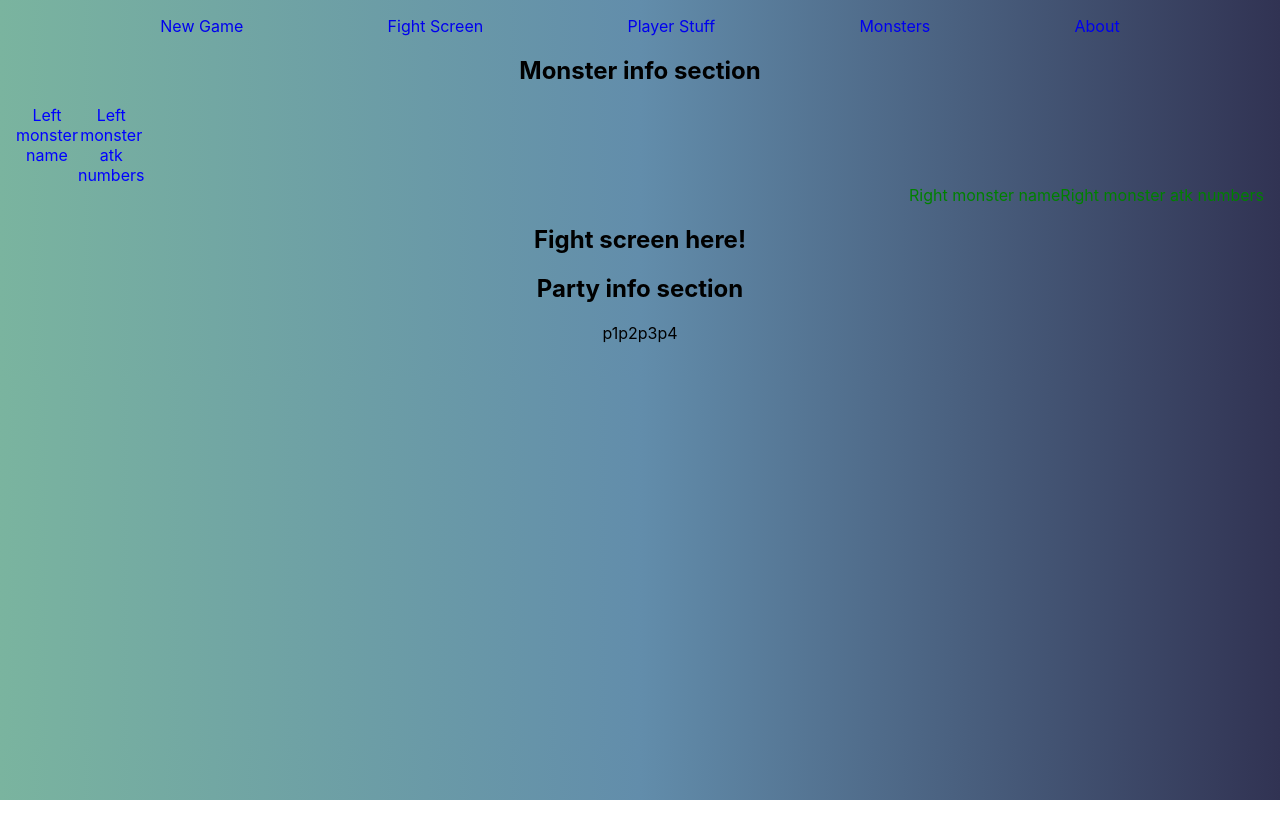
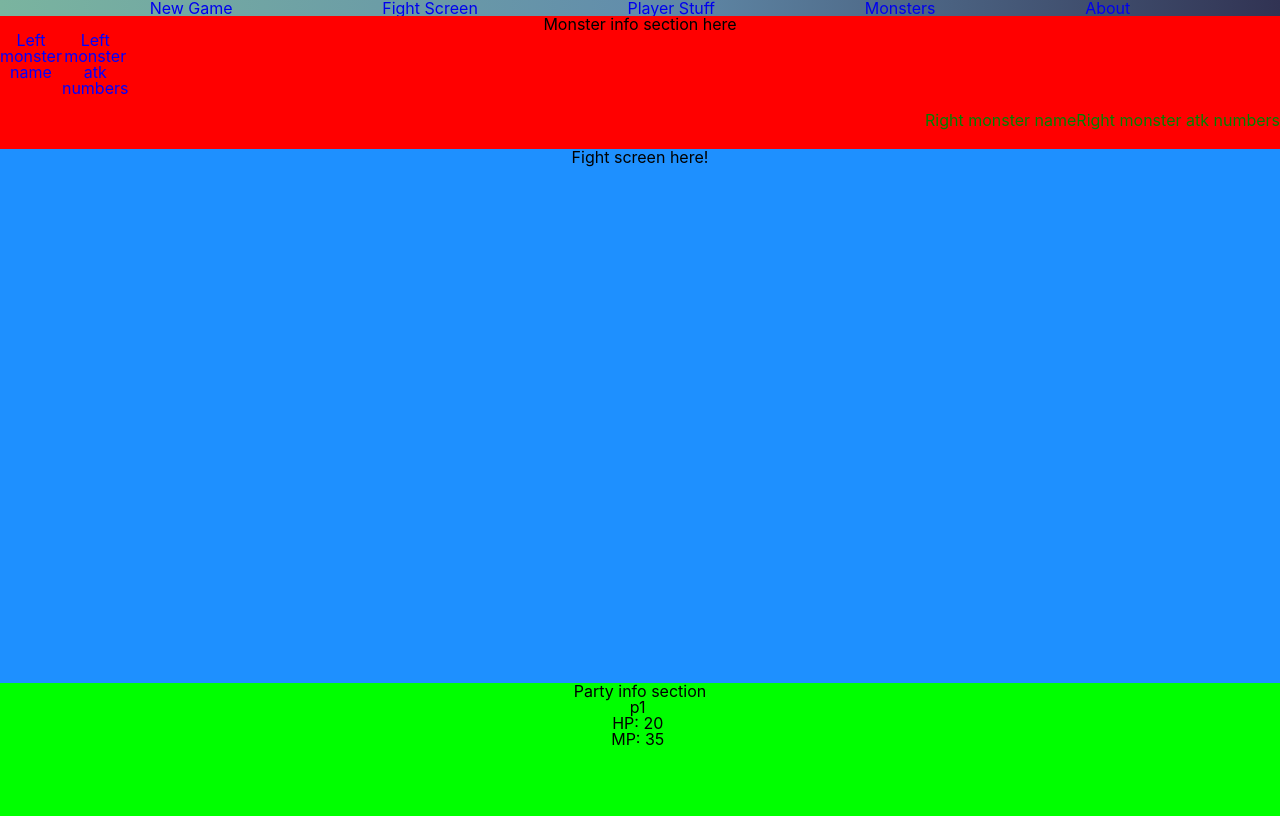
Before and after one commit to willashe/rpg-battle, a React (Create React App) app: page /battle in a window 1280 px wide. Built offline with nearby package versions, Linux system fonts and the light colour scheme.

Commit message:
minor css change for the battle screen

```diff
--- a/src/App.css
+++ b/src/App.css
@@ -1,13 +1,26 @@
+* {
+  box-sizing: border-box;
+}
+
 a:hover {
   color: red;
 }
 
 .App {
   text-align: center;
+  position: absolute;
+  top: 0;
+  bottom: 0;
+  left: 0;
+  right: 0;
 }
 
 .battle-container {
-  max-width: 100%;
+  height: 100%;
+  display: flex;
+  flex-direction: column;
+  top: 0;
+  align-items: stretch;
 }
 
 body {
@@ -43,7 +56,7 @@
 }
 
 .l-monster-dmg {
-  display: inline-block;
+  display: flex;
   color: blue;
 }
 
@@ -52,6 +65,15 @@
   color: blue;
 }
 
+.monster-info-section {
+  flex: 0 1 200px;
+  background-color: red;
+}
+
+.main-battle-section {
+  flex: 0 1 100%;
+  background-color: dodgerblue;
+}
 .main-party-menu {
   display: inline-block;
 }
@@ -62,7 +84,12 @@
 }
 
 .player-info-section {
-  align-self: flex-end;
+  background-color: lime;
+  flex: 0 1 200px;
+}
+
+.player-info-section .main-party-menu p {
+  display: inline-block;
 }
 
 .r-monster-content {
--- /dev/null
+++ b/src/Reset.css
@@ -0,0 +1,48 @@
+/* http://meyerweb.com/eric/tools/css/reset/
+   v2.0 | 20110126
+   License: none (public domain)
+*/
+
+html, body, div, span, applet, object, iframe,
+h1, h2, h3, h4, h5, h6, p, blockquote, pre,
+a, abbr, acronym, address, big, cite, code,
+del, dfn, em, img, ins, kbd, q, s, samp,
+small, strike, strong, sub, sup, tt, var,
+b, u, i, center,
+dl, dt, dd, ol, ul, li,
+fieldset, form, label, legend,
+table, caption, tbody, tfoot, thead, tr, th, td,
+article, aside, canvas, details, embed,
+figure, figcaption, footer, header, hgroup,
+menu, nav, output, ruby, section, summary,
+time, mark, audio, video {
+	margin: 0;
+	padding: 0;
+	border: 0;
+	font-size: 100%;
+	font: inherit;
+	vertical-align: baseline;
+}
+/* HTML5 display-role reset for older browsers */
+article, aside, details, figcaption, figure,
+footer, header, hgroup, menu, nav, section {
+	display: block;
+}
+body {
+	line-height: 1;
+}
+ol, ul {
+	list-style: none;
+}
+blockquote, q {
+	quotes: none;
+}
+blockquote:before, blockquote:after,
+q:before, q:after {
+	content: '';
+	content: none;
+}
+table {
+	border-collapse: collapse;
+	border-spacing: 0;
+}
--- a/src/components/Battle.tsx
+++ b/src/components/Battle.tsx
@@ -3,7 +3,7 @@
 const Battle = () => (
   <div className="battle-container">
     <section className="monster-info-section">
-    <h1>Monster info section</h1>
+      <h1>Monster info section here</h1>
       <div className="l-monster-content">
         <div className="l-monster-name">Left monster name</div>
         <div className="l-monster-dmg">Left monster atk numbers</div>
@@ -21,11 +21,13 @@
     <section className="player-info-section">
       <h1>Party info section</h1>
       <div className="main-party-menu">
-        <span>p1</span>
-        <span>p2</span>
-        <span>p3</span>
-        <span>p4</span>
-        <p></p>
+        <p>p1&nbsp;</p>
+        <div className="player-hp-text">
+          <p>HP:&nbsp;20&nbsp;</p>
+        </div>
+        <div className="player-mp-text">
+          <p>MP:&nbsp;35&nbsp;</p>
+        </div>
       </div>
     </section>
   </div>
--- a/src/index.tsx
+++ b/src/index.tsx
@@ -1,5 +1,6 @@
 import React from 'react';
 import ReactDOM from 'react-dom';
+import './Reset.css';
 import './index.css';
 import App from './App';
 import reportWebVitals from './reportWebVitals';
```
Lines whose indentation alone changed are shown as unchanged.
